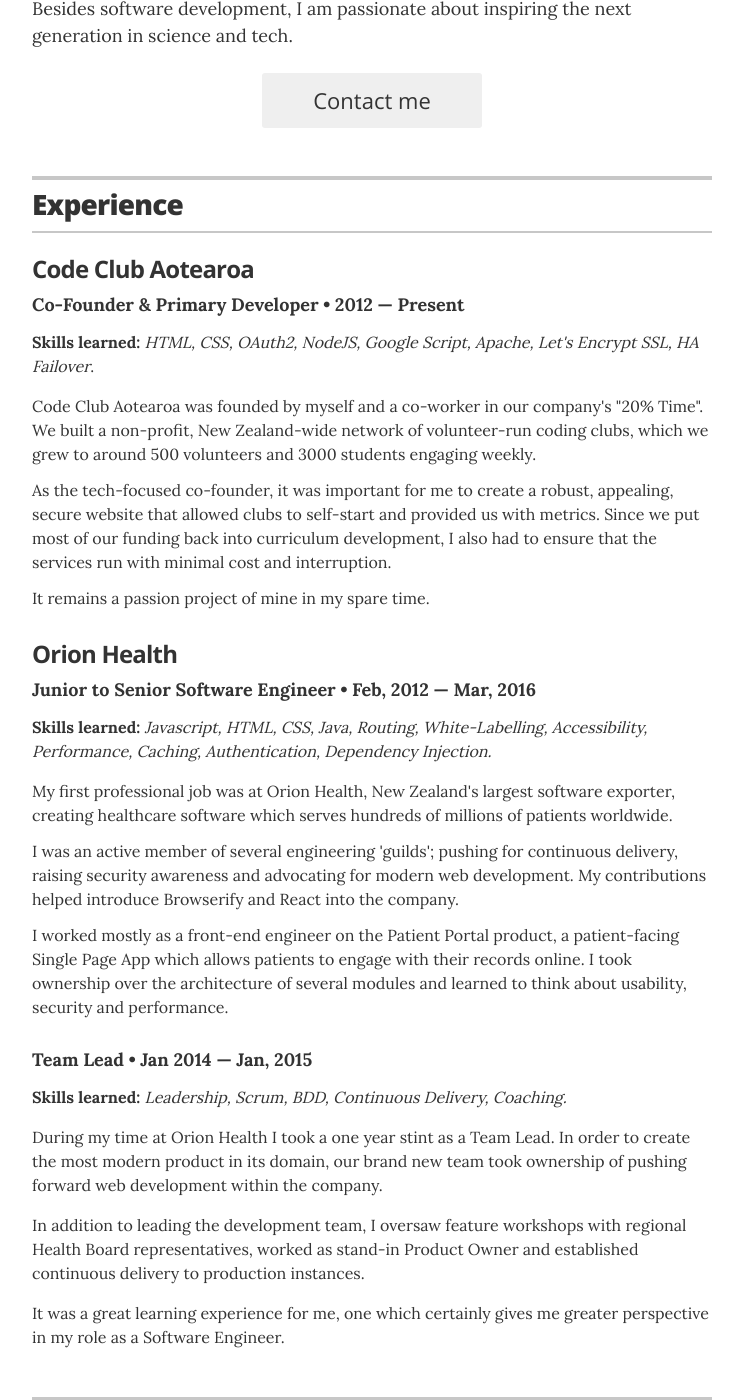
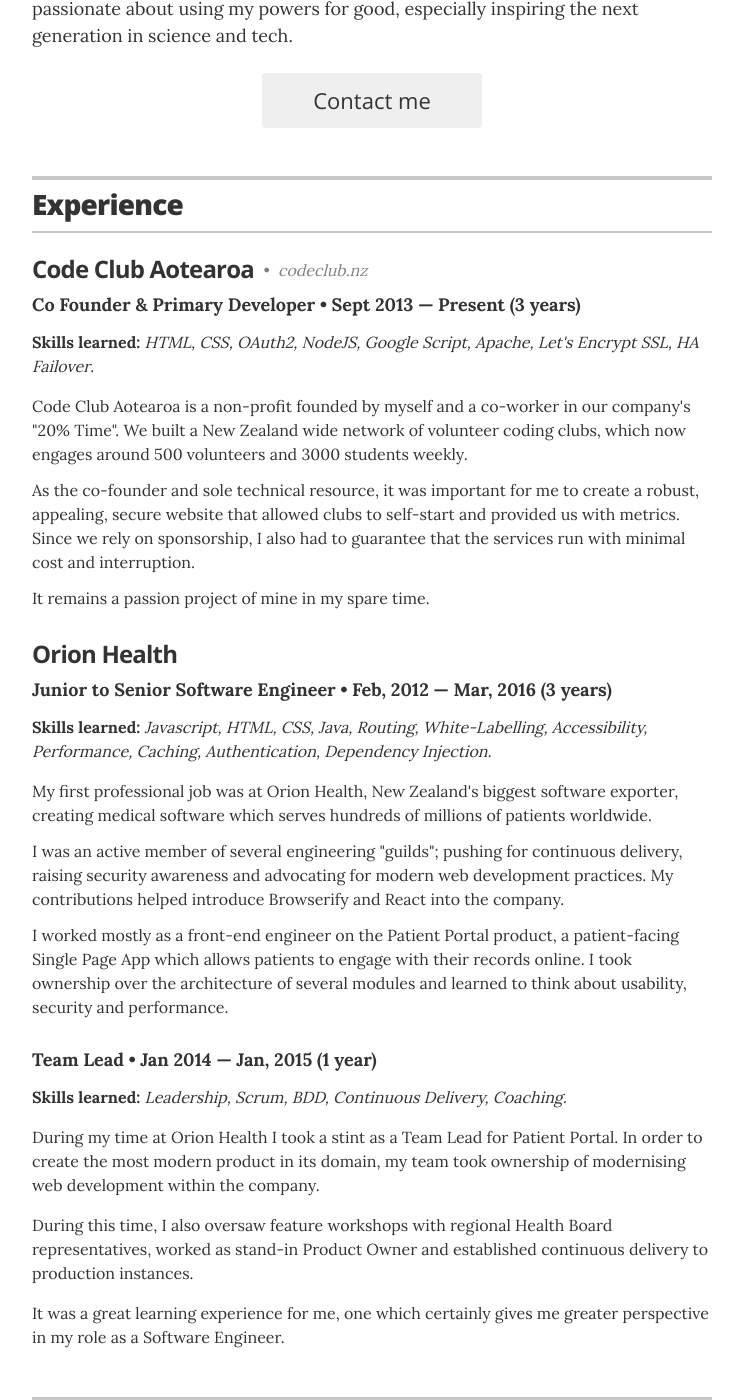
Before and after one commit to phazor/about-me, a Jekyll site: the page built from index.html, in a window 1280 px wide and 1400 px high, scrolled down 348 px. Shown: the whole window, without its empty margins (268-1011 px from the left). Built offline with Jekyll 4.4.1, drawn with Linux system fonts in a browser that asks for light colours; some of the changed text lies outside the part shown.

Commit message:
wording tweaks and added flag to hide contact info

```diff
--- a/_layouts/resume.html
+++ b/_layouts/resume.html
@@ -18,14 +18,31 @@
         <img src="images/me.jpg" alt="my photo" class="avatar" itemprop="image">
         {% endif %}
 
-        <img class="contact-info" src="images/contact-info.png">
+        <!-- <img class="contact-info" src="images/contact-info.png"/> -->
+        {% if site.contact_info == 'yes' %}
+        <div style="text-align: right; width: auto;" class="contact-info">
+          <p>Tristan Read  c/o Küllmer
+            <br/>
+            Weichselstr. 66, Neukölln
+            <br/>
+            12043 Berlin, Germany
+          </p>
+          <p>
+            +49-1577-3544074
+            <br/>
+            tristan.r.read@gmail.com
+            <br/>
+            <a style="text-decoration: underline; color: grey;">https://github.com/phazor</a>
+          </p>
+        </div>
+        {% endif %}
 
-        <div class="clear-left"/>
+        <div class="clear-left"></div>
 
         <!-- Your name is defined in the _config.yml file -->
         <h1 class="header-name" itemprop="name">{{ site.resume_name }}</h1>
 
-        <div class="clear-both"/>
+        <div class="clear-both"></div>
 
         <div class="title-bar">
 
@@ -37,8 +54,8 @@
         </div>
 
         <div class="executive-summary" itemprop="description">
-          <p>I am a full stack developer who has worked on a range of projects and domains, from academic research and enterprise software to my own non-profit company.
-            Besides software development, I am passionate about inspiring the next generation in science and tech.</p>
+          <p>I am a full stack developer who has worked in a number of domains, from academic research and enterprise software to my own non-profit company.
+          I am passionate about using my powers for good, especially inspiring the next generation in science and tech.</p>
         </div>
 
         {% if site.resume_looking_for_work == 'yes' %}
@@ -60,12 +77,12 @@
 
         <!-- by now you're getting the picture... -->
         <div class="resume-item" itemscope itemprop="worksFor" itemtype="http://schema.org/Organization">
-          <h3 class="resume-item-title" itemprop="name">Code Club Aotearoa</h3>
-          <h4 class="resume-item-details" itemprop="description">Co-Founder &amp; Primary Developer &bull; 2012 &mdash; Present</h4>
+          <h3 class="resume-item-title" itemprop="name">Code Club Aotearoa</h3><a class="resume-item-link new-window" href="https://codeclub.nz">codeclub.nz</a>
+          <h4 class="resume-item-details" itemprop="description">Co Founder &amp; Primary Developer &bull; Sept 2013 &mdash; Present (3 years)</h4>
           <p><b>Skills learned:</b> <i>HTML, CSS, OAuth2, NodeJS, Google Script, Apache, Let's Encrypt SSL, HA Failover</i>.
-          <p class="resume-item-copy">Code Club Aotearoa was founded by myself and a co-worker in our company's "20% Time". We built a non-profit, New Zealand-wide network of volunteer-run coding clubs, which we grew to around 500 volunteers and 3000 students engaging weekly.
+          <p class="resume-item-copy">Code Club Aotearoa is a non-profit founded by myself and a co-worker in our company's "20% Time". We built a New Zealand wide network of volunteer coding clubs, which now engages around 500 volunteers and 3000 students weekly.
 
-          <p class="resume-item-copy">As the tech-focused co-founder, it was important for me to create a robust, appealing, secure website that allowed clubs to self-start and provided us with metrics. Since we put most of our funding back into curriculum development, I also had to ensure that the services run with minimal cost and interruption.</p>
+          <p class="resume-item-copy">As the co-founder and sole technical resource, it was important for me to create a robust, appealing, secure website that allowed clubs to self-start and provided us with metrics. Since we rely on sponsorship, I also had to guarantee that the services run with minimal cost and interruption.</p>
 
           <p class="resume-item-copy">It remains a passion project of mine in my spare time.</p>
 
@@ -74,11 +91,11 @@
         <!-- Duplicate these resume-item elements and edit accordingly for each job you want to add here -->
         <div class="resume-item" itemscope itemprop="worksFor" itemtype="http://schema.org/Organization">
           <h3 class="resume-item-title" itemprop="name">Orion Health</h3>
-          <h4 class="resume-item-details" itemprop="description">Junior to Senior Software Engineer &bull; Feb, 2012 &mdash; Mar, 2016</h4>
+          <h4 class="resume-item-details" itemprop="description">Junior to Senior Software Engineer &bull; Feb, 2012 &mdash; Mar, 2016 (3 years)</h4>
           <p><b>Skills learned:</b> <i>Javascript, HTML, CSS, Java, Routing, White-Labelling, Accessibility, Performance, Caching, Authentication, Dependency Injection.</i></p>
-          <p class="resume-item-copy">My first professional job was at Orion Health, New Zealand's largest software exporter, creating healthcare software which serves hundreds of millions of patients worldwide.</p>
+          <p class="resume-item-copy">My first professional job was at Orion Health, New Zealand's biggest software exporter, creating medical software which serves hundreds of millions of patients worldwide.</p>
 
-          <p class="resume-item-copy">I was an active member of several engineering 'guilds'; pushing for continuous delivery, raising security awareness and advocating for modern web development. My contributions helped introduce Browserify and React into the company.</p>
+          <p class="resume-item-copy">I was an active member of several engineering "guilds"; pushing for continuous delivery, raising security awareness and advocating for modern web development practices. My contributions helped introduce Browserify and React into the company.</p>
 
           <p class="resume-item-copy">I worked mostly as a front-end engineer on the Patient Portal product, a patient-facing Single Page App which allows patients to engage with their records online. I took ownership over the architecture of several modules and learned to think about usability, security and performance.</p>
 
@@ -86,11 +103,11 @@
 
         <!-- another resume item -->
         <div class="resume-item" itemscope itemprop="worksFor" itemtype="http://schema.org/Organization">
-          <h4 class="resume-item-details" itemprop="description">Team Lead &bull; Jan 2014 &mdash; Jan, 2015</h4>
+          <h4 class="resume-item-details" itemprop="description">Team Lead &bull; Jan 2014 &mdash; Jan, 2015 (1 year)</h4>
           <p><b>Skills learned:</b> <i>Leadership, Scrum, BDD, Continuous Delivery, Coaching.</i></p>
-          <p class="resume-item-copy">During my time at Orion Health I took a one year stint as a Team Lead. In order to create the most modern product in its domain, our brand new team took ownership of pushing forward web development within the company.</p>
+          <p class="resume-item-copy">During my time at Orion Health I took a stint as a Team Lead for Patient Portal. In order to create the most modern product in its domain, my team took ownership of modernising web development within the company.</p>
 
-          <p>In addition to leading the development team, I oversaw feature workshops with regional Health Board representatives, worked as stand-in Product Owner and established continuous delivery to production instances.</p>
+          <p>During this time, I also oversaw feature workshops with regional Health Board representatives, worked as stand-in Product Owner and established continuous delivery to production instances.</p>
 
           <p>It was a great learning experience for me, one which certainly gives me greater perspective in my role as a Software Engineer.</p>
 
@@ -110,8 +127,8 @@
 
         <div class="resume-item">
           <h4 class="resume-item-details">Virtual Cloud Chamber &bull; Oct 2016</h4>
-          <p><b>Skills learned:</b> <i>HTML, Javascript, Canvas</i></p>
-          <p class="resume-item-copy">I was inspired after seeing a live Cloud Chamber (a device which creates vapor trails when particles pass through) at CERN. I decided to create a true-to-physics virtual representation of this cloud chamber to show how weird reality can be. It's available at <i><a class="new-window" href="https://phazor.github.io/cloud-chamber">phazor.github.io/cloud-chamber</a></i>.</p>
+          <p><b>Skills learned:</b> <i>HTML, Javascript, Canvas.</i></p>
+          <p class="resume-item-copy">I was inspired after seeing a live Cloud Chamber (a device which creates vapor trails when particles pass through) at CERN. I decided to create a true-to-physics simulation of this cloud chamber to show how weird reality can be. It's available at <i><a class="new-window" href="https://phazor.github.io/cloud-chamber">phazor.github.io/cloud-chamber</a></i>.</p>
         </div>
 
         <!-- another resume-item -->
@@ -119,7 +136,7 @@
           <!-- <h3 class="resume-item-title" itemprop="name">University of Canterbury </h3> -->
           <h4 class="resume-item-details">Maximum Subarray Problem &bull; Nov 2011 &mdash; Feb, 2012</h4>
           <p><b>Skills learned:</b> <i>CUDA, C++, Parallel Programming, Algorithms, Image Processing</i>.
-          <p class="resume-item-copy">My goal for this 3 month contract was to implement various improvements on an image processing algorithm being developed at UC by a theoretician, and measure the efficiency. These algorithms are designed for use on parallel processors so I wrote code for IBM Blue Gene as well as for nVidia cards using CUDA.</p>
+          <p class="resume-item-copy">My goal for this 3 month contract was to implement various improvements on an image processing algorithm being developed at the University of Canterbury by a theoretician, and measure the efficiency. These algorithms are designed for use on parallel processors so I wrote code for IBM Blue Gene as well as for nVidia cards using CUDA.</p>
 
           <p>Striking a balance between theory and implementation was a nice challenge and appealed to my inner engineer.</p>
 
@@ -128,7 +145,7 @@
         <div class="resume-item">
           <h4 class="resume-item-details">Visual Processing for the Bionic Eye &bull; Nov 2009 &mdash; Feb, 2010</h4>
           <p><b>Skills learned:</b> <i>Python, Population Modelling, Visual Processing.</i></p>
-          <p class="resume-item-copy">Spent 3 months working for National ICT Australia writing a simulation of the retina and visual cortex's electrical properties, to help researchers design better bionic eyes. I enjoyed combining my physics and programming skills for something that could benefit society.
+          <p class="resume-item-copy">At National ICT Australia I wrote a simulation of the retina and visual cortex's electrical properties, to help researchers design better bionic eyes. I enjoyed combining my physics and programming skills for something that could benefit society.
         </div>
 
         <div class="resume-item">
@@ -173,22 +190,22 @@
 
         <div class="resume-item">
           <h4 class="resume-item-details">Front-End Development</h4>
-          <p class="resume-item-copy">Single Page Apps, SASS, SMACSS, ES6, React, Redux, Browserify, Webkit, Canvas, YUI3</p>
+          <p class="resume-item-copy">Single Page Apps, SASS, SMACSS, ES6, React, Redux, Browserify, Canvas, YUI3.</p>
         </div>
 
         <div class="resume-item">
           <h4 class="resume-item-details">Javascript</h4>
-          <p class="resume-item-copy">NodeJS, Express, Grunt, Karma, Yeoman, Handlebars</p>
+          <p class="resume-item-copy">NodeJS, Webkit, Grunt, Karma, Yeoman, Handlebars, Express.</p>
         </div>
 
         <div class="resume-item">
           <h4 class="resume-item-details">Java Development</h4>
-          <p class="resume-item-copy">Android, OSGi, Spring, Struts, JSPs, Hibernate</p>
+          <p class="resume-item-copy">Android, OSGi, Spring, Struts, JSPs, Hibernate.</p>
         </div>
 
         <div class="resume-item">
           <h4 class="resume-item-details">Other</h4>
-          <p class="resume-item-copy">Digital Ocean, NodeJS server maintence, Google Script, Monitoring tools, Jekyll, CUDA, Python</p>
+          <p class="resume-item-copy">Digital Ocean, NodeJS server maintenance, Google Script, Monitoring, Jekyll, CUDA, Python, Objective-C.</p>
         </div>
 
       </section>
@@ -216,7 +233,7 @@
             <ul>
               <li>Organiser for Code Club Aotearoa 'Mashups'. <span class="resume-item-date">New Zealand, 2014 and 2015</span></li>
               <li>Speaker at Chch .Net User Group. <span class="resume-item-date">New Zealand, 2014</span></li>
-              <li>Participant in Airways 'Flight Control' Hackathon. <span class="resume-item-date">New Zealand, 2013</li>
+              <li>Competitor at Airways 'Flight Control' Hackathon. <span class="resume-item-date">New Zealand, 2013</li>
               <li>Speaker at Journal of Electronic Imaging conference. <span class="resume-item-date">San Diego USA, 2012</span></li>
             </ul>
           </p>
@@ -230,13 +247,14 @@
               <li>JS Code Camp. <span class="resume-item-date">Munich, 2016</span></li>
               <li>One-Shot Nodeconf. <span class="resume-item-date">Christchurch, 2015</span></li>
               <li>Kiwicon Security Conference. <span class="resume-item-date">Wellington 2013, 2014, 2015</span></li>
+              <li>Agile Facilitation Course, Agile Coaching Course. <span class="resume-item-date">Christchurch 2014, 2015</span></li>
             </ul>
           </p>
         </div>
 
         <div class="resume-item">
             <h4 class="resume-item-details">Interests</h4>
-            <p class="resume-item-copy">Home Electronics, Game modding, Education, Hiking, Rock Climbing</p>
+            <p class="resume-item-copy">Home Electronics, Game modding, Education, Hiking, Rock Climbing.</p>
         </div>
 
       </section>
@@ -271,7 +289,7 @@
         <div class="resume-item">
           <h3 class="resume-item-title" itemprop="award"></h3>
           <h4 class="resume-item-details"></h4>
-          <p class="resume-item-copy">Tristan Read, Dr. Paulette Lieby (2010) <i> Modelling the Visual Pathway - Visual Processing for the Bionic Eye.&nbsp;</i>, Canberra, ACT, Australia: Internal National ICT Australia publication.</p>
+          <p class="resume-item-copy">Tristan Read, Dr. Paulette Lieby (2010) <i> Modelling the Visual Pathway - Visual Processing for the Bionic Eye&nbsp;</i>, Canberra, ACT, Australia: Internal National ICT Australia publication.</p>
         </div>
 
       </section>
@@ -292,7 +310,7 @@
 
         <div class="resume-item">
           <h3 class="resume-item-title" itemprop="award">Australian National University - Summer Scholar &bull; 2011</h3>
-          <p class="resume-item-copy">Awarded to those who show promise in Science and Engineering.</p>
+          <p class="resume-item-copy">Awarded to students who show promise in Science and Engineering.</p>
         </div>
 
       </section>
```
Also changed, not shown: other parts of _layouts/resume.html (+1 -1 lines).
